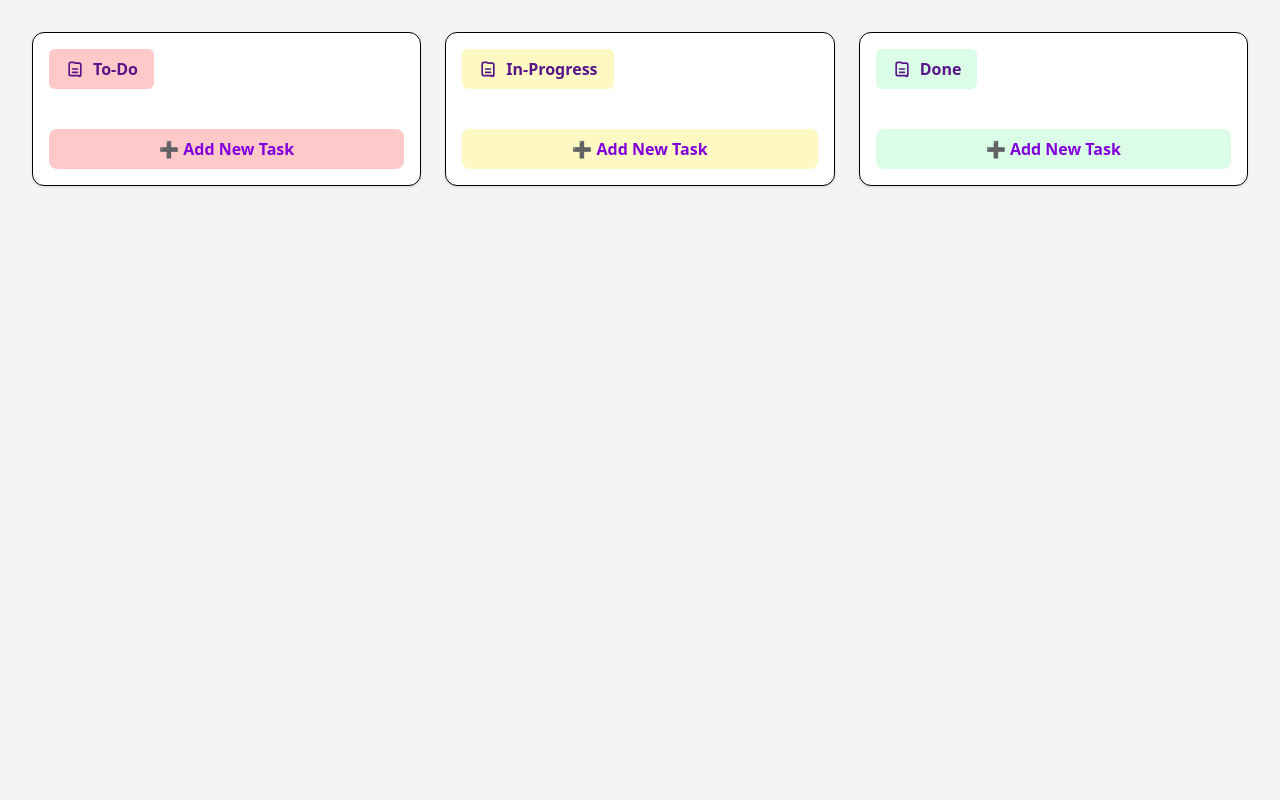
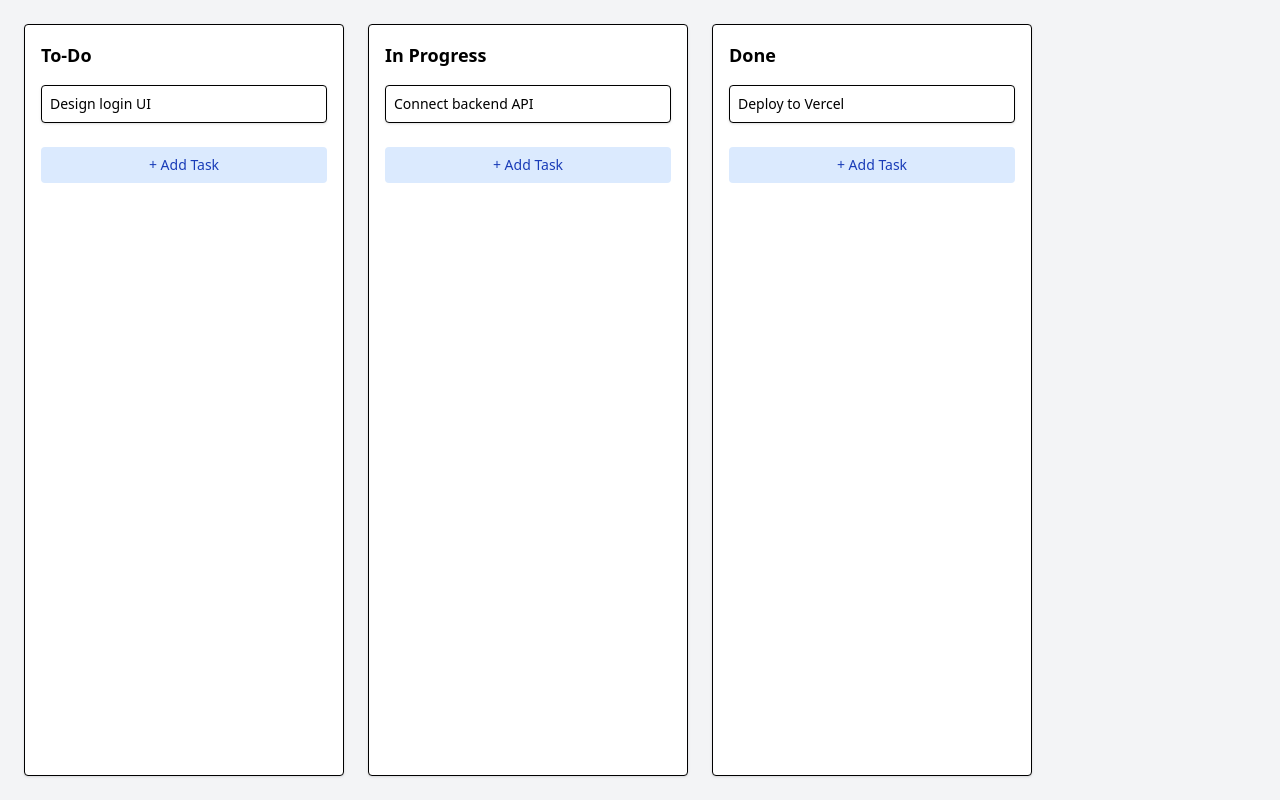
Before and after one commit to Vinit-Kshirsagar/kanban, a Next.js app: page / in a window 1280 px wide. Built offline with nearby package versions, Linux system fonts and the light colour scheme.

Commit message:
Added/updates taskcards.

```diff
--- a/app/components/TaskCard.js
+++ b/app/components/TaskCard.js
@@ -1,8 +1,8 @@
-export default function TaskCard({ title, date, color }) {
+// app/components/TaskCard.jsx
+export default function TaskCard({ task }) {
   return (
-    <div className={`${color}`}>
-      <p>{title}</p>
-      <span>🕒{date}</span>
+    <div className="bg-white p-2 mb-2 shadow-sm border rounded text-sm">
+      {task.title}
     </div>
   );
 }
--- a/app/page.js
+++ b/app/page.js
@@ -1,27 +1,62 @@
-import Column from "./components/Column.js";
+'use client';
 
-export default function Home() {
+import { useState } from 'react';
+import TaskCard from './components/TaskCard';
+import TaskInput from './components/TaskInput';
+
+const columns = [
+  { id: 'todo', title: 'To-Do' },
+  { id: 'inprogress', title: 'In Progress' },
+  { id: 'done', title: 'Done' },
+];
+
+const initialTasks = [
+  { id: '1', title: 'Design login UI', columnId: 'todo' },
+  { id: '2', title: 'Connect backend API', columnId: 'inprogress' },
+  { id: '3', title: 'Deploy to Vercel', columnId: 'done' },
+];
+
+export default function KanbanBoard() {
+  const [tasks, setTasks] = useState(initialTasks);
+  const [activeInputColumn, setActiveInputColumn] = useState(null); // controls input form visibility
+
+  const handleAddTask = (columnId, title) => {
+    const newTask = {
+      id: Date.now().toString(),
+      title,
+      columnId,
+    };
+    setTasks(prev => [...prev, newTask]);
+    setActiveInputColumn(null);
+  };
+
   return (
-    <main className="min-h-screen bg-gray-100 p-8">
-      <div className="grid grid-cols-1 md:grid-cols-3 gap-6">
-        <Column
-          title="To-Do"
-          color="bg-red-200"
-          buttonColor="bg-red-200"
-        />
+    <div className="flex gap-6 p-6 bg-gray-100 min-h-screen">
+      {columns.map(col => (
+        <div key={col.id} className="w-80 p-4 border rounded bg-white shadow">
+          <h2 className="text-lg font-bold mb-4">{col.title}</h2>
 
-        <Column
-          title="In-Progress"
-          color="bg-yellow-100"
-          buttonColor="bg-yellow-100"
-        />
+          {tasks
+            .filter(task => task.columnId === col.id)
+            .map(task => (
+              <TaskCard key={task.id} task={task} />
+            ))}
 
-        <Column
-          title="Done"
-          color="bg-green-100"
-          buttonColor="bg-green-100"
-        />
-      </div>
-    </main>
+          {activeInputColumn === col.id ? (
+            <TaskInput
+              onAdd={(title) => handleAddTask(col.id, title)}
+              onCancel={() => setActiveInputColumn(null)}
+            />
+          ) : (
+            <button
+              onClick={() => setActiveInputColumn(col.id)}
+              className="mt-4 w-full py-2 bg-blue-100 hover:bg-blue-200 text-blue-800 text-sm rounded"
+            >
+              + Add Task
+            </button>
+          )}
+        </div>
+      ))}
+    </div>
   );
 }
```
